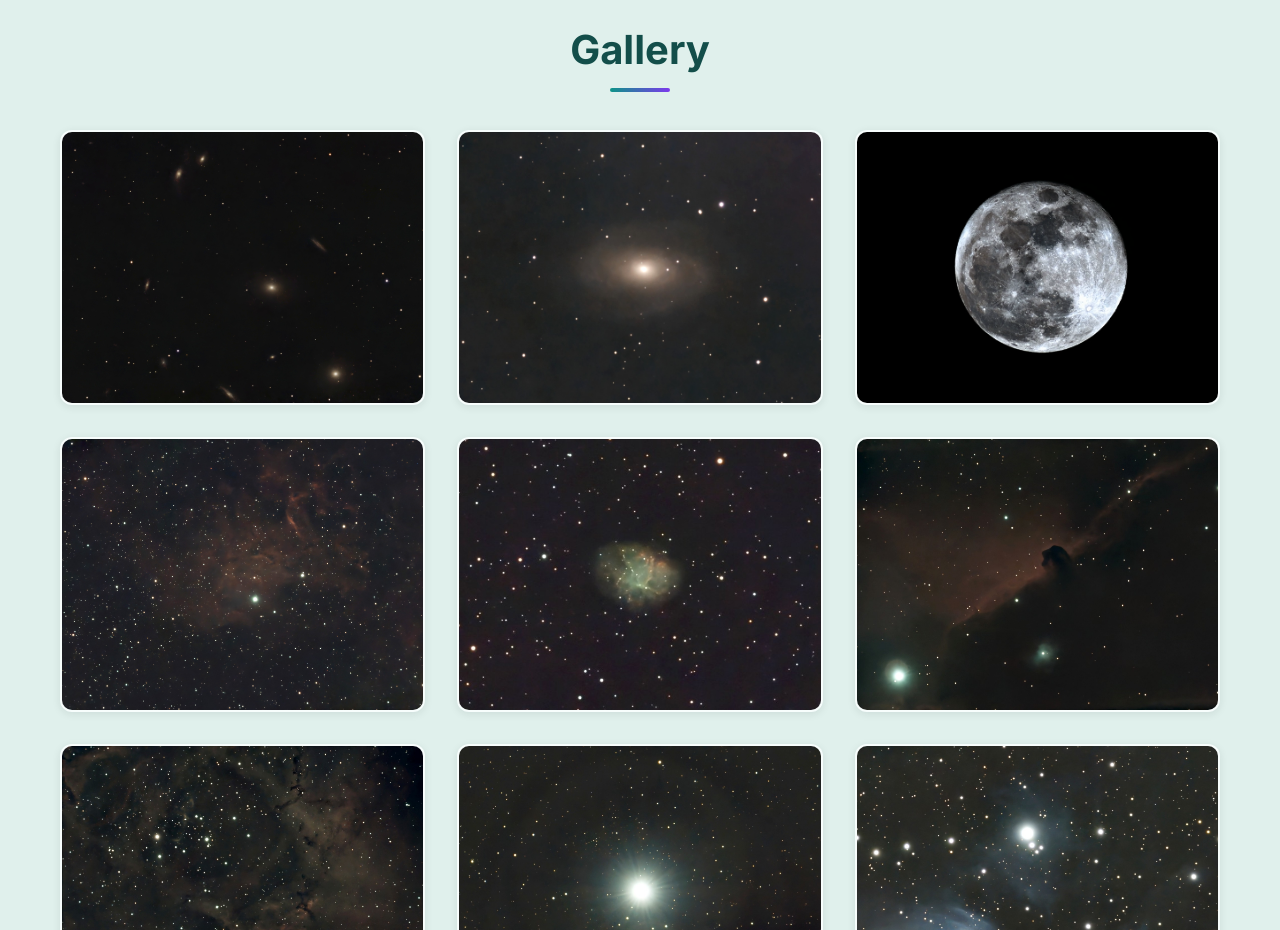
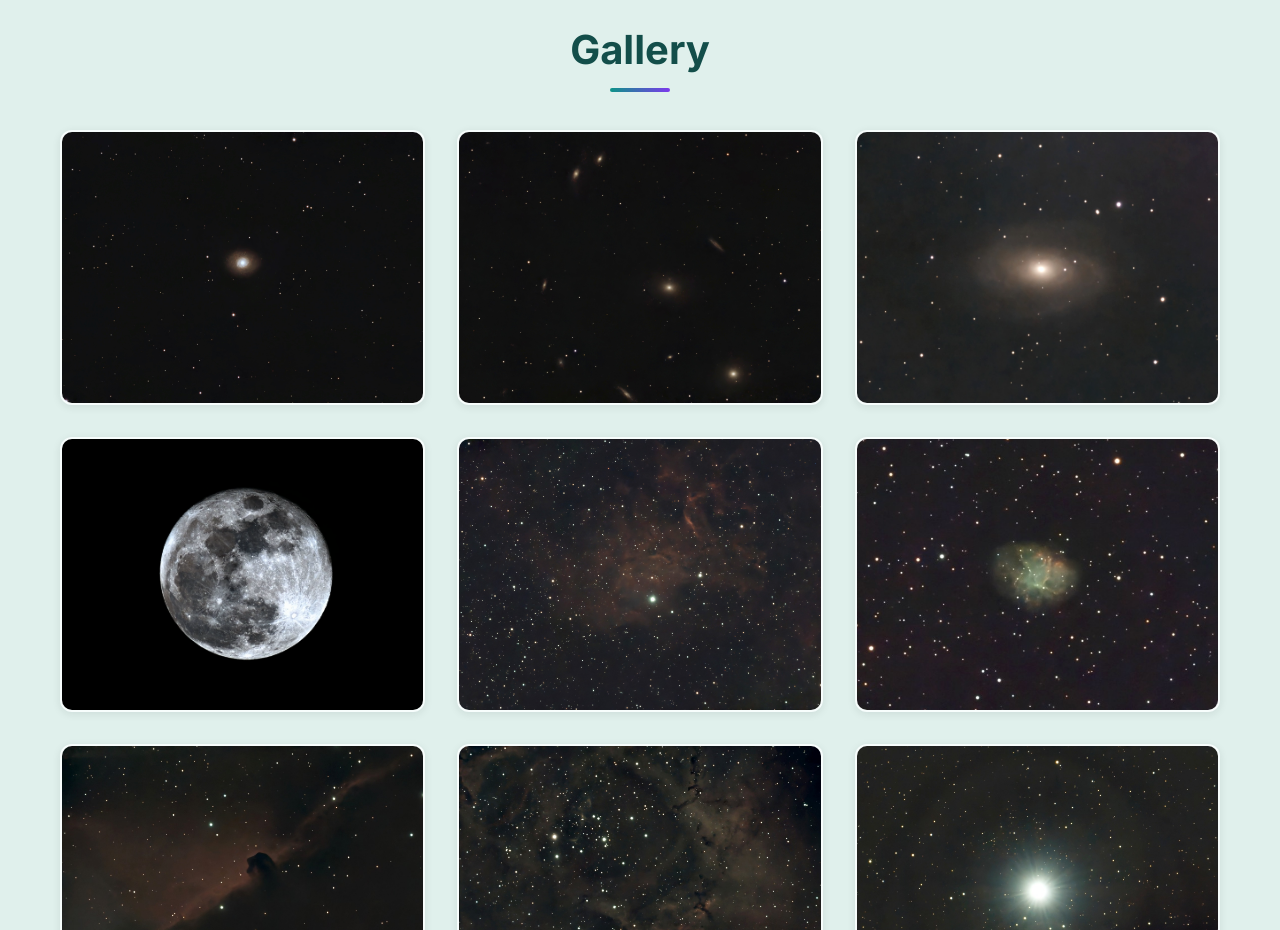
Before and after one commit to JaredReichle/jaredreichle.github.io, a plain HTML site: page astro.html in a window 1280 px wide. Shown: the part 1300-2230 px from the top of the page. Drawn offline with nearby package versions, Linux system fonts and the light colour scheme.

Commit message:
April 2026 Update

```diff
--- a/astro.js
+++ b/astro.js
@@ -1,6 +1,13 @@
 const astroImages = [
     {
-        filename: 'MarkariansChain.jpg',
+        filename: 'M94CatsEyeGalaxy.jpg',
+        title: 'Cat\'s Eye Galaxy (M94)',
+        description: 'A spiral galaxy in the constellation Canes Venatici, roughly 16 million light-years away. M94 stands out for its bright core and tightly wound arms—often nicknamed the Cat\'s Eye Galaxy.',
+        date: 'April 2026',
+        equipment: 'Seestar S50'
+    },
+    {
+        filename: 'MarkarianChain.jpg',
         title: 'Markarian\'s Chain',
         description: 'A sweeping stretch of galaxies in the Virgo Cluster, roughly 50–60 million light-years away. What looks like a quiet patch of sky turns out to be home to at least eight galaxies — M84, M86, M87, NGC 4477, NGC 4473, NGC 4461, NGC 4458, and NGC 4438 — drifting together in the largest gravitational structure in the local universe.',
         date: 'March 2026',
```
Also changed, not shown: index.html (+2 -2 lines), images/astro/M94CatsEyeGalaxy.jpg (added), images/astro/MarkarianChain.jpg (renamed from images/astro/MarkariansChain.jpg).
